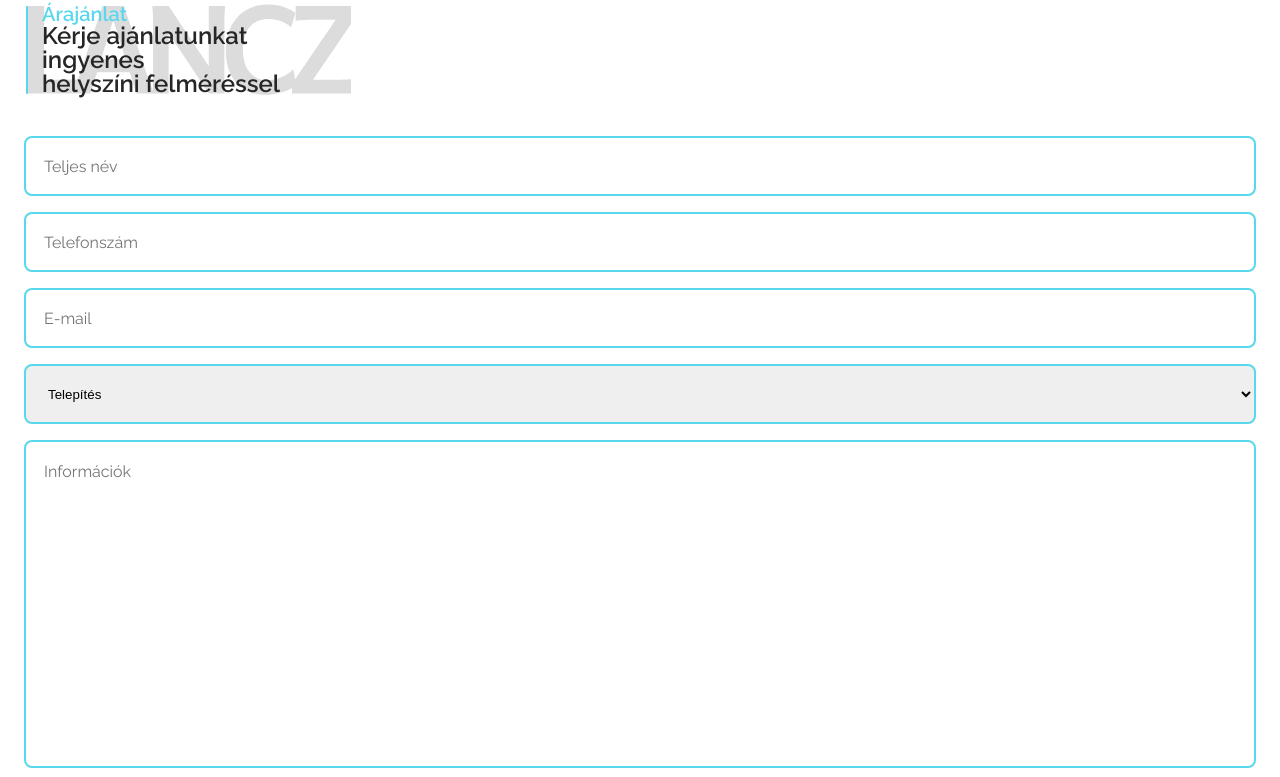
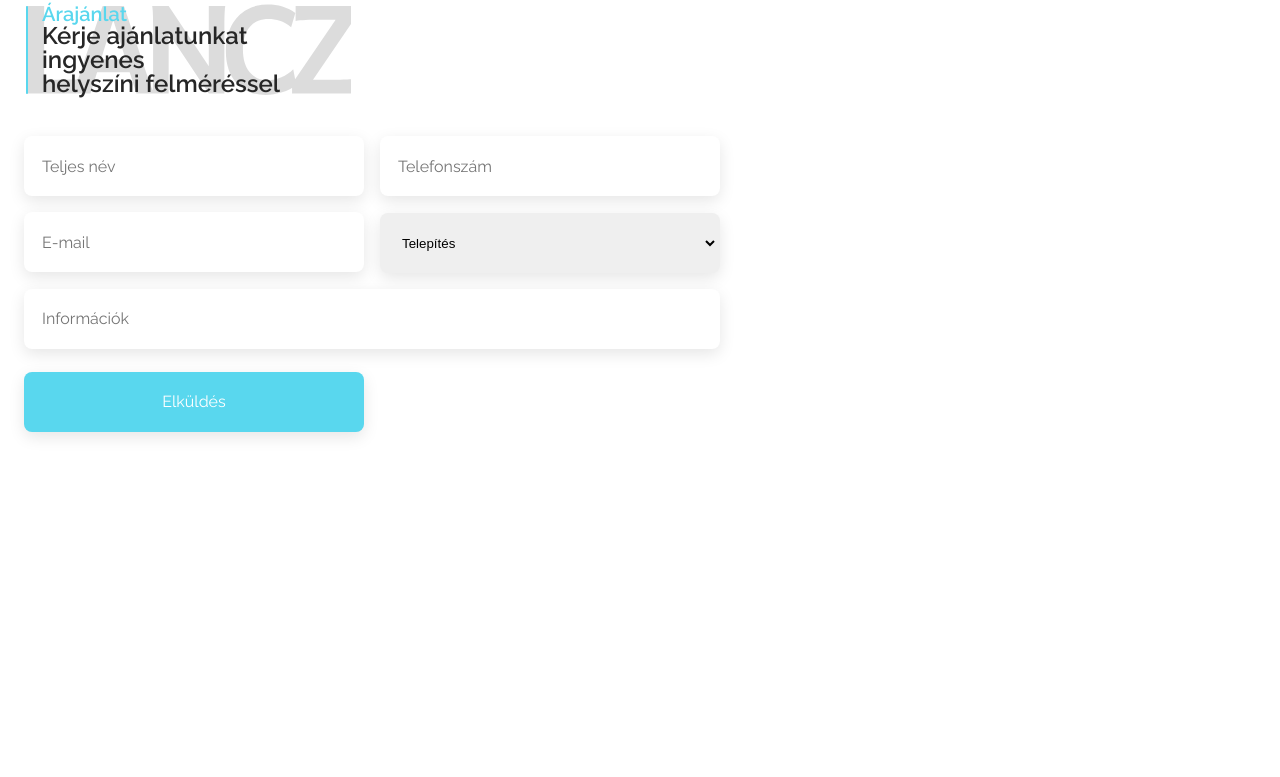
Before and after one commit to rajkaiandras/lancz-air-conditioning, a React app: page / in a window 1280 px wide. Shown: the part 1620-2397 px from the top of the page. Built offline with nearby package versions, Linux system fonts and the light colour scheme.

Commit message:
Price offer structure with container!

```diff
--- a/src/components/PriceOfferForm/PriceOfferForm.jsx
+++ b/src/components/PriceOfferForm/PriceOfferForm.jsx
@@ -25,6 +25,7 @@ export const PriceOfferForm = () => {
 
   return (
     <form className="PriceOfferForm">
+      <div className="input-container">
         <input
           type="text"
           value={fullName}
@@ -37,13 +38,14 @@ export const PriceOfferForm = () => {
           onChange={(e) => setPhoneNumber(e.target.value)}
           placeholder="Telefonszám"
         />
+      </div>
+      <div className="input-container">
         <input
           type="email"
           value={emailAddress}
           onChange={(e) => setEmailAddress(e.target.value)}
           placeholder="E-mail"
         />
-      <div className="select">
         <select
           value={offerSubject}
           onChange={(e) => setOfferSubject(e.target.value)}
@@ -53,15 +55,22 @@ export const PriceOfferForm = () => {
           <option value="warrantee">Garancia</option>
         </select>
       </div>
+      <div className="input-container">
         <textarea
           type="text"
           value={offerInformation}
           onChange={(e) => setOfferInformation(e.target.value)}
           placeholder="Információk"
-        rows="4"
-        cols="50"
+          /* rows="4"
+        cols="50" */
         />
-      <input type="submit" onClick={handlePriceOfferSubmit} value="Elküldés" />
+        <input
+          className="btn btn--filled"
+          type="submit"
+          onClick={handlePriceOfferSubmit}
+          value="Elküldés"
+        />
+      </div>
     </form>
   );
 };
--- a/src/components/PriceOfferForm/PriceOfferForm.scss
+++ b/src/components/PriceOfferForm/PriceOfferForm.scss
@@ -6,31 +6,35 @@
 // price offer form styles
 .PriceOfferForm {
   input,
-  select {
-    height: 60px;
-  }
-
-  input,
   textarea,
   select {
     width: 100%;
-    padding: 18px;
-    border: 2px solid $global-clr-design-blue;
+    max-width: 340px;
+    height: 60px;
+    padding: 16px;
+    border: 2px solid transparent;
     border-radius: 8px;
-    margin-bottom: 16px;
+    margin: 0 16px 16px 0;
     outline: none;
+    box-shadow: $global-shadow;
 
     &:focus {
       border: 2px solid $global-clr-design-blue;
     }
+  }
 
-    &[type='submit'] {
-      background-color: $global-clr-design-blue;
+  textarea {
+    width: 100%;
+    height: 60px;
+    resize: none;
+
+    @media (min-width: 760px) {
+      max-width: 696px;
     }
   }
 
-  textarea {
-    height: 328px;
-    resize: none;
+  .input-container {
+    width: 100%;
+    max-width: 712px;
   }
 }
```
Also changed, not shown: src/components/PriceOfferForm/PriceOfferForm.css, 1 other file. Lines whose indentation alone changed are shown as unchanged.
